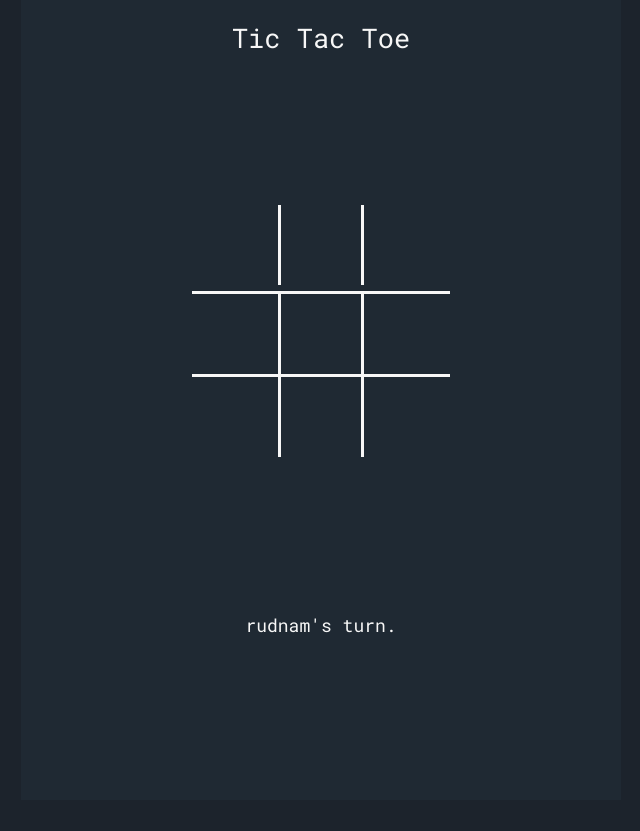
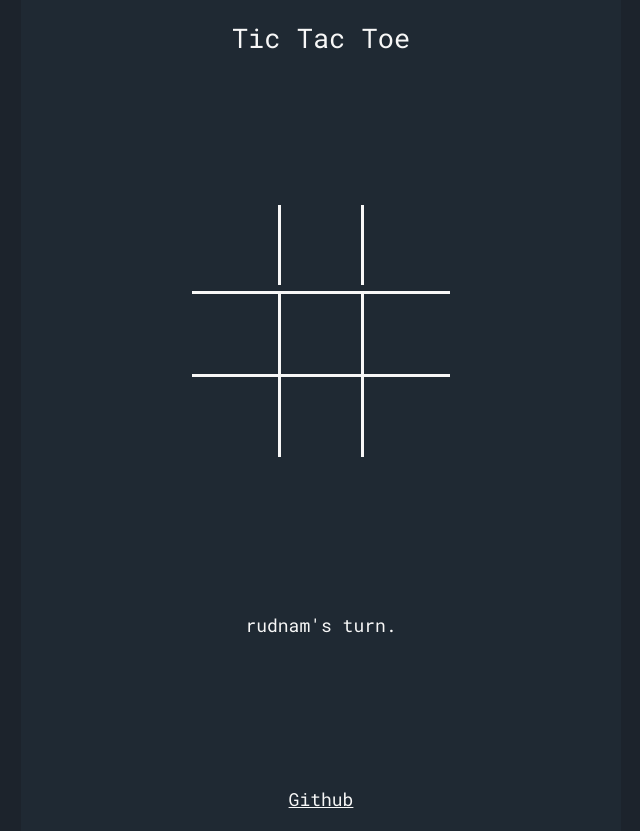
Before and after one commit to rudnam/odin-tic-tac-toe, a plain HTML site: page index.html in a window 1280 px wide. Shown: the whole page, without its empty margins (319-959 px from the left). Before the commit the page ends 800 px from the top, so only its background shows below. Drawn offline with Linux system fonts and the light colour scheme.

Commit message:
Add repo link

```diff
--- a/index.html
+++ b/index.html
@@ -23,6 +23,7 @@
             <div class="cell" data-index="8"></div>
         </div>
         <p class="status"></p>
+        <footer><a href="https://github.com/rudnam/odin-tic-tac-toe">Github</a></footer>
     </main>
 </body>
 </html>
--- a/styles/style.css
+++ b/styles/style.css
@@ -64,3 +64,16 @@ main {
     border-top: 3px solid #f7f7f7;
     border-bottom: 3px solid #f7f7f7;
 }
+
+footer {
+    margin-top: auto;
+    margin-bottom: 20px;
+}
+
+footer a {
+    color: #f7f7f7;
+}
+
+footer a:hover {
+    color:#26313d;
+}
```
